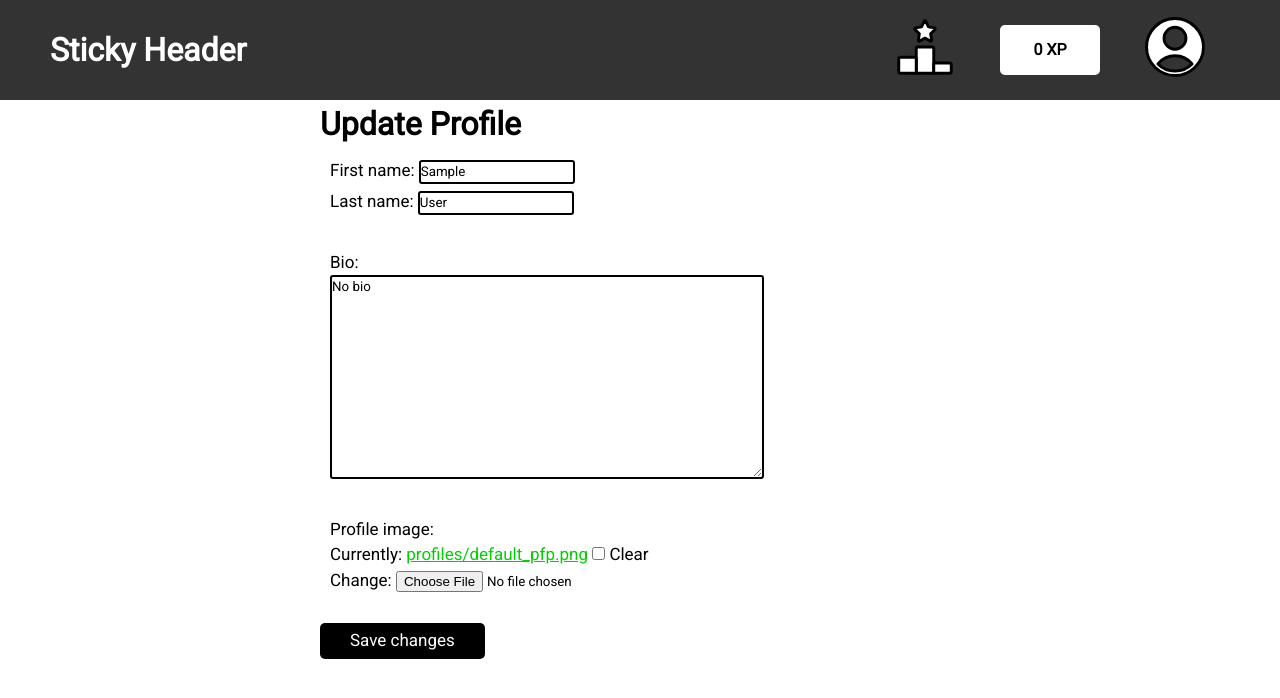
After one commit to buldozer5647/kursova3, a Django app: page /user/update_profile/ in a window 1280 px wide. The commit adds this page. Shown: the top 698 px of the page. Run offline with Django 4.2, Linux system fonts and the light colour scheme; the visitor is signed in with stand-in values (Sample User, id 1).

Commit message:
Add Update User page

```diff
--- a/task_manager/leaderboard/static/leaderboard/styles/leaderboard.css
+++ b/task_manager/leaderboard/static/leaderboard/styles/leaderboard.css
@@ -4,7 +4,8 @@
 
     box-sizing: border-box;
 
-    font-family: 'Open Sans';
+    /* font-family: 'Open Sans'; */
+    font-family: 'Roboto', sans-serif;
     line-height: 1.5;
     color: #000;
 }
--- a/task_manager/templates/main.html
+++ b/task_manager/templates/main.html
@@ -8,7 +8,13 @@
     <link rel="stylesheet" type="text/css" href="{% static 'tasks/styles/home.css' %}">
     <link rel="stylesheet" type="text/css" href="{% static 'styles/navbar.css' %}">
     <link rel="stylesheet" type="text/css" href="{% static 'users/styles/profile.css' %}">
+    <link rel="stylesheet" type="text/css" href="{% static 'users/styles/update_profile.css' %}">
     <link rel="stylesheet" type="text/css" href="{% static 'leaderboard/styles/leaderboard.css' %}">
+    <link rel="preconnect" href="https://fonts.googleapis.com">
+
+    <link rel="preconnect" href="https://fonts.gstatic.com" crossorigin>
+    <link href="https://fonts.googleapis.com/css2?family=Roboto&display=swap" rel="stylesheet">
+
     <script src="https://code.jquery.com/jquery-1.12.4.min.js" integrity="sha256-ZosEbRLbNQzLpnKIkEdrPv7lOy9C27hHQ+Xp8a4MxAQ=" crossorigin="anonymous"></script>
 </head>
 <body>
--- a/task_manager/users/forms.py
+++ b/task_manager/users/forms.py
@@ -1,11 +1,20 @@
 from django.forms import ModelForm
 from django.contrib.auth.models import User
 from django.contrib.auth.forms import UserCreationForm
+from .models import Profile
+from django import forms
 
 class CustomUserCreationForm(UserCreationForm):
     class Meta:
         model = User
         fields = ["first_name", "last_name", "email", "username", "password1", "password2"]
-        # labels = {
 
-        # }
+class UserUpdateForm(ModelForm):
+    class Meta:
+        model = User
+        fields = ["first_name", "last_name"]
+
+class UserProfileUpdateForm(ModelForm):
+    class Meta:
+        model = Profile
+        fields = ["bio", "profile_image"]
--- /dev/null
+++ b/task_manager/users/static/users/styles/update_profile.css
@@ -0,0 +1,87 @@
+.messages {
+    list-style-type: none;
+    text-align: center;
+}
+.messages .error {
+    background-color: #ffbaba;
+    display:inline-block;
+}
+
+.messages .success {
+    background-color: #baffca;
+    display:inline-block;
+}
+
+.update-user-form {
+    align-items: center;
+
+    font-size: 17px;
+}
+
+.update-user-form p {
+    margin-bottom: 5px;
+}
+
+.update-user-form textarea {
+    width: 70%;
+
+    border: 2px solid #000;
+    border-radius: 3px;
+}
+
+.update-user-form .form-group {
+    width: 100%;
+    margin-bottom: 10px;
+
+    padding: 10px;
+}
+
+.update-user-form .form-group a {
+    color: #02d002;
+}
+
+label[for="id_profile_image"] {
+    display: block;
+}
+
+label[for="id_bio"] {
+    display: block;
+}
+
+.update-user-form input[type="text"] {
+    border: 2px solid #000;
+    border-radius: 3px;
+
+
+}
+
+.update-user-form .sbt-btn {
+    padding: 5px 30px 5px 30px;
+    margin-top: 10px;
+    background-color: #000;
+    color: #fff;
+    border: none;
+    border-radius: 5px;
+    font-size: 17px;
+
+    transition: 0.5s;
+}
+.update-user-form .sbt-btn:hover {
+    color: #F6EB85;
+    transform: scaleX(1.05)
+}
+
+.update-user-container {
+    margin: 0 auto;
+    width: 50%;
+}
+
+@media only screen and (max-width: 599px) {
+    .update-user-container {
+        font-size: 20px;
+    }
+
+    .update-user-form {
+        font-size: 18px;
+    }
+}
--- /dev/null
+++ b/task_manager/users/templates/users/update_profile.html
@@ -0,0 +1,30 @@
+{% extends "main.html" %}
+
+{% block content %}
+
+<div class="update-user-container">
+<h1>Update Profile</h1>
+<form class="update-user-form" method="post" enctype="multipart/form-data">
+    {% csrf_token %}
+
+    <div class="form-group ">
+        {{ user_form.as_p }}
+    </div>
+
+    {% for field in user_profile_form %}
+        <div class="form-group">
+            {{ field.label_tag }}
+            {{ field }}
+        </div>
+    {% endfor %}
+
+
+
+
+
+    <input type="submit" class="sbt-btn" value="Save changes">
+
+</form>
+</div>
+
+{% endblock %}
--- a/task_manager/users/urls.py
+++ b/task_manager/users/urls.py
@@ -6,4 +6,5 @@ urlpatterns = [
     path("login/", views.loginUser, name="loginPage"),
     path("logout/", views.logoutUser, name="logoutPage"),
     path("register/", views.registerUser, name="registerPage"),
+    path('update_profile/', views.update_profile, name='updateProfile'),
 ]
--- a/task_manager/users/views.py
+++ b/task_manager/users/views.py
@@ -4,11 +4,11 @@ from django.contrib.auth.decorators import login_required
 from django.contrib.auth import login, authenticate, logout
 from django.contrib.auth.models import User
 from django.contrib import messages
-from .forms import CustomUserCreationForm
+from .forms import CustomUserCreationForm, UserUpdateForm, UserProfileUpdateForm
 
 # Create your views here.
 
-@login_required(login_url="login/")
+@login_required(login_url="user/login/")
 def user(request, username=""):
     if username != "":
         pr = get_object_or_404(Profile, user__username=username)
@@ -68,3 +68,39 @@ def registerUser(request):
 
     context = {"form": form}
     return render(request, "users/register.html", context=context)
+
+@login_required(login_url="user/login/")
+def update_profile(request):
+    user_initial_dict = {
+        "first_name": request.user.first_name,
+        "last_name": request.user.last_name,
+    }
+
+    user_profile_initial_dict = {
+        "bio": request.user.profile.bio,
+        "profile_image": request.user.profile.profile_image
+    }
+
+    print(user_profile_initial_dict)
+
+    if request.method == "POST":
+        user_form = UserUpdateForm(request.POST, instance=request.user)
+        user_profile_form = UserProfileUpdateForm(request.POST, request.FILES, instance=request.user.profile)
+
+        if user_form.is_valid() and user_profile_form.is_valid():
+            user_form.save()
+            user_profile_form.save()
+            messages.success(request, "Profile updated successfully!")
+
+            return redirect("profile")
+    else:
+        user_form = UserUpdateForm(initial=user_initial_dict)
+        user_profile_form = UserProfileUpdateForm(initial=user_profile_initial_dict)
+
+    context = {
+        "user_form": user_form,
+        "user_profile_form": user_profile_form,
+        "xp_amount": request.user.profile.xp_amount
+    }
+
+    return render(request, "users/update_profile.html", context=context)
```
Also changed, not shown: task_manager/users/templates/users/profile.html (+10 -1 lines), task_manager/static/images/profiles/P1010078.JPG (added), task_manager/static/images/profiles/P1010080.JPG (added), task_manager/static/images/profiles/P1010084_smn2uFB.JPG (added).
